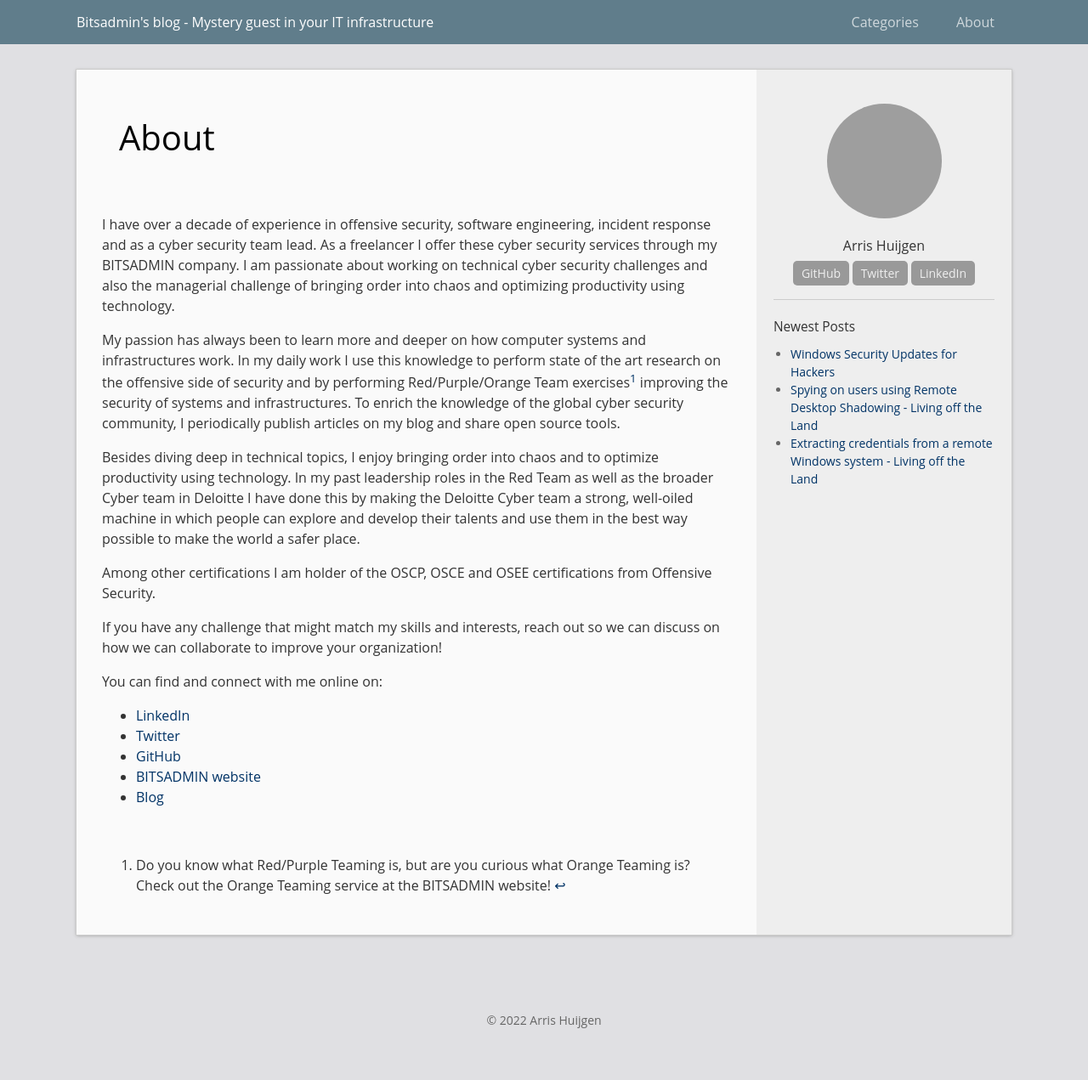
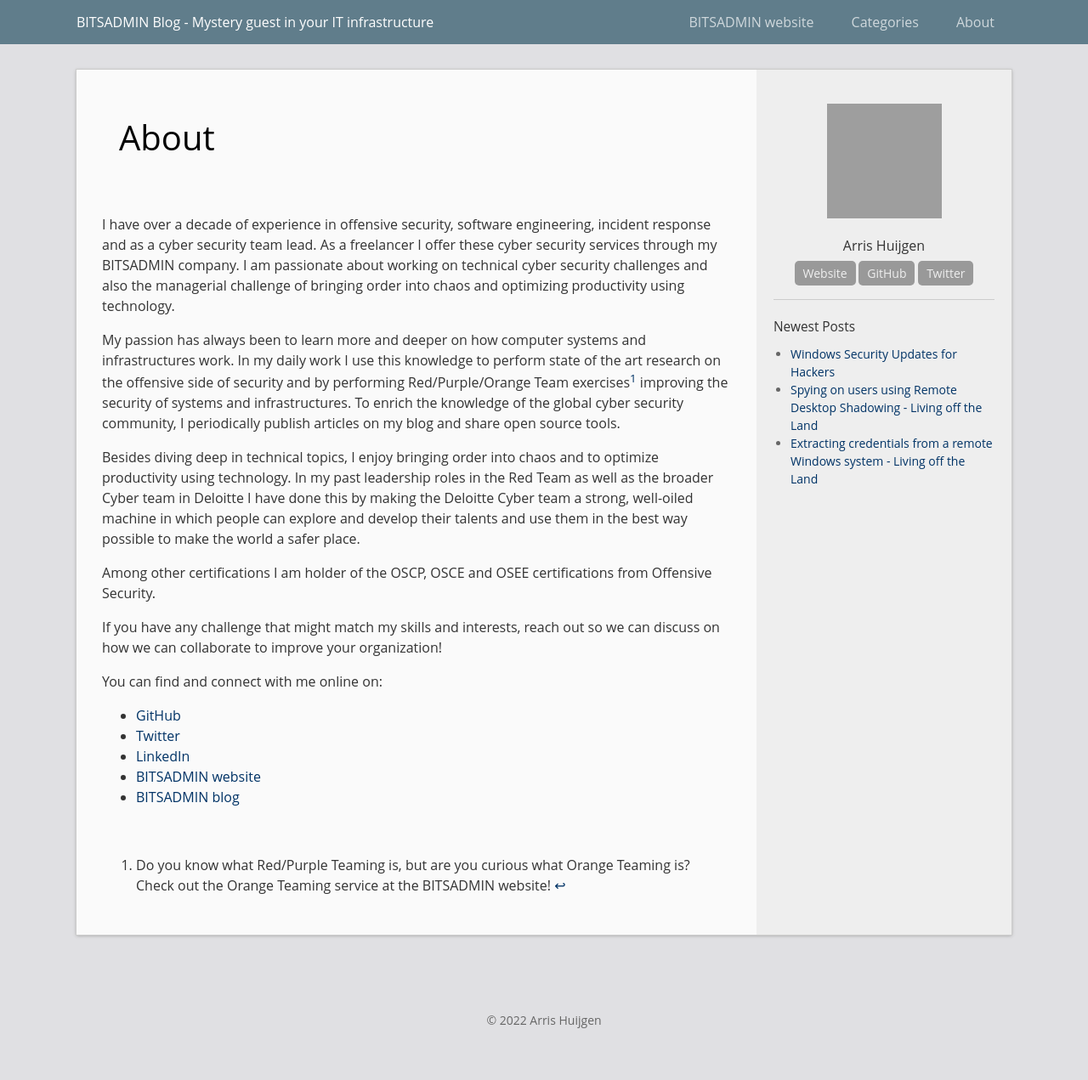
Before and after one commit to bitsadmincom/bitsadminblog.github.io, a Jekyll site: the page built from about.md, in a window 1280 px wide. Shown: the whole page at 85% size. Built offline with Jekyll 4.4.1, drawn with Linux system fonts in a browser that asks for light colours; grey boxes are pictures that could not be loaded.

Commit message:
Minor improvements - Added favicon - Updated CDN - Fixed CSS style of avatar - Minor improvements About page

```diff
--- a/_config.yml
+++ b/_config.yml
@@ -1,23 +1,25 @@
 # Site settings
-title: Bitsadmin's blog - Mystery guest in your IT infrastructure
+title: BITSADMIN Blog - Mystery guest in your IT infrastructure
 url: "https://blog.bitsadmin.com"
 baseurl: ""
 description: Blog on security research and red teaming
 
 # Your information
 author: Arris Huijgen
-avatar: "https://cdn.bitsadm.in/bitsadmin.png"
+avatar: "https://static.bitsadmin.com/bitsadmin.png"
 profile: Security Researcher - Red Teamer<br /><span title="Offensive Security Certified Professional">OSCP</span> &bull; <span title="Offensive Security Certified Expert">OSCE</span> &bull; <span title="Offensive Security Exploitation Expert">OSEE</span>
 profile_links:
+  Website: "https://bitsadmin.com"
   GitHub: "https://github.com/bitsadmin"
   Twitter: "https://twitter.com/bitsadmin"
-  LinkedIn: "https://www.linkedin.com/in/arrishuijgen"
+  #LinkedIn: "https://www.linkedin.com/in/arrishuijgen"
 
 excerpt_separator: <!--more-->
 
 header:
   # Links on the header. Link to in-site page with a slash as prefix
   links:
+    BITSADMIN website: "https://bitsadmin.com/"
     Categories: /categories/
     About: /about/
 
--- a/_includes/sidebar.html
+++ b/_includes/sidebar.html
@@ -1,5 +1,5 @@
 <div class="col-box col-box-author">
-  <img class="avatar" src="{{ site.avatar }}" referrerpolicy="no-referrer-when-downgrade" alt="{{ site.author }}">
+  <a href="/"><img class="avatar" src="{{ site.avatar }}" referrerpolicy="no-referrer-when-downgrade" alt="{{ site.author }}"></a>
   <div class="col-box-title name">{{ site.author }}</div>
   <p>{{ site.profile }}</p>
   <p class="contact">
--- a/_sass/_layout.scss
+++ b/_sass/_layout.scss
@@ -196,7 +196,7 @@
 	.avatar {
 		width: 135px;
 		height: 135px;
-		border-radius: 100%;
+		// border-radius: 100%;
 		margin: 20px auto;
 		display: block;
 	}
--- a/about.md
+++ b/about.md
@@ -18,10 +18,10 @@
 
 You can find and connect with me online on:
 
+* [GitHub](https://github.com/bitsadmin/)
+* [Twitter](https://twitter.com/bitsadmin/)
 * [LinkedIn](https://www.linkedin.com/in/arrishuijgen/)
-* [Twitter](https://twitter.com/bitsadmin/)
-* [GitHub](https://github.com/bitsadmin/)
 * [BITSADMIN website](https://bitsadmin.com/)
-* [Blog](https://bitsadm.in/)
+* [BITSADMIN blog](https://blog.bitsadmin.com/)
 
 <br />
```
Also changed, not shown: favicon.ico (added).
